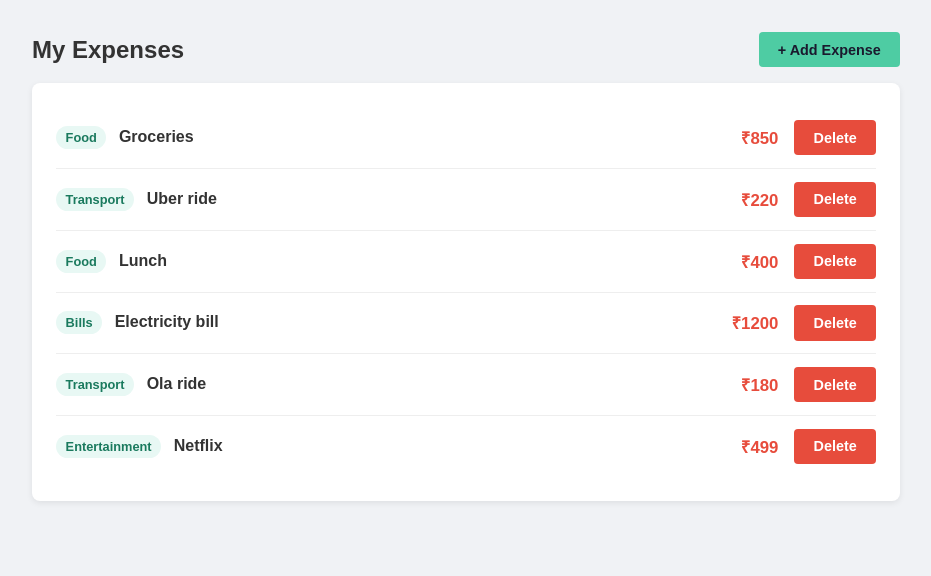
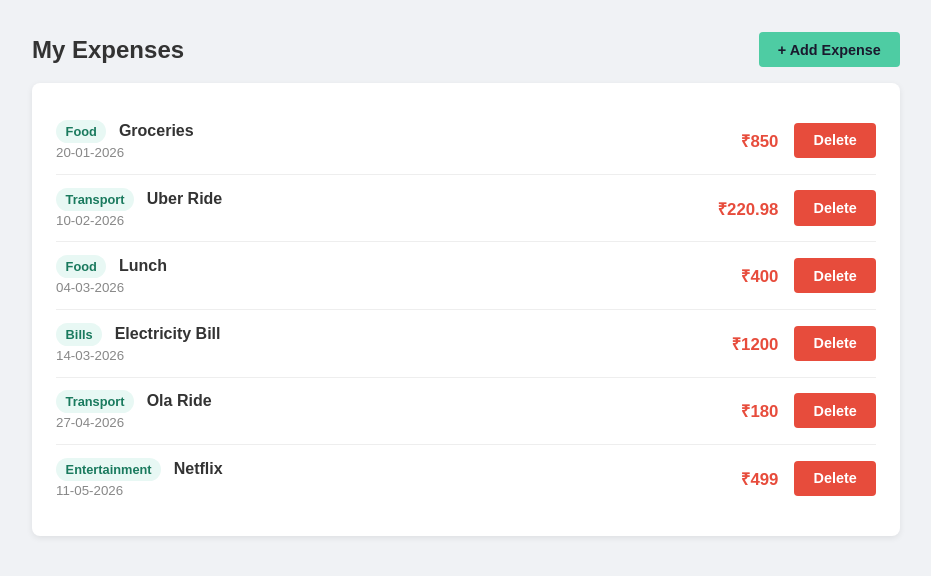
Before and after one commit to mani1604/expense-tracker, a Flask app: page /expenses in a window 1280 px wide. Shown: the part 50-626 px from the top of the page, without its empty margins (174-1105 px from the left). Run offline with Flask 3, Linux system fonts and the light colour scheme.

Commit message:
Added expenses page and logic

```diff
--- a/app.py
+++ b/app.py
@@ -4,12 +4,12 @@ app = Flask(__name__)
 
 # Hardcoded data, we will replace it with DB later
 user_expenses = [
-        {'id': 1, 'description': 'Groceries', 'amount': 850, 'category': 'Food'},
-        {'id': 2, 'description': 'Uber ride', 'amount': 220, 'category': 'Transport'},
-        {'id': 3, 'description': 'Lunch', 'amount': 400, 'category': 'Food'},
-        {'id': 4, 'description': 'Electricity bill', 'amount': 1200, 'category': 'Bills'},
-        {'id': 5, 'description': 'Ola ride', 'amount': 180, 'category': 'Transport'},
-        {'id': 6, 'description': 'Netflix', 'amount': 499, 'category': 'Entertainment'},
+        {'id': 1, 'description': 'Groceries', 'amount': 850, 'category': 'Food', 'date': '20-01-2026'},
+        {'id': 2, 'description': 'Uber ride', 'amount': 220.9765, 'category': 'Transport', 'date': '10-02-2026'},
+        {'id': 3, 'description': 'Lunch', 'amount': 400, 'category': 'Food', 'date': '04-03-2026'},
+        {'id': 4, 'description': 'Electricity bill', 'amount': 1200, 'category': 'Bills', 'date': '14-03-2026'},
+        {'id': 5, 'description': 'Ola ride', 'amount': 180, 'category': 'Transport', 'date': '27-04-2026'},
+        {'id': 6, 'description': 'Netflix', 'amount': 499, 'category': 'Entertainment', 'date': '11-05-2026'},
     ]
 
 @app.route("/")
--- a/templates/expenses.html
+++ b/templates/expenses.html
@@ -21,10 +21,9 @@
         <div class="expense-row">
 
             <div>
-
                 <span class="badge">{{ expense.category }}</span>
 
-                <strong style="margin-left:0.5rem;">{{ expense.description }}</strong>
+                <strong style="margin-left:0.5rem;">{{ expense.description | title }}</strong>
 
                 <br>
 
@@ -34,7 +33,7 @@
 
             <div style="display:flex; align-items:center; gap:1rem;">
 
-                <span class="amount">₹{{ expense.amount }}</span>
+                <span class="amount">₹{{ expense.amount | round(2) }}</span>
 
                 <form method="POST"
 
```
